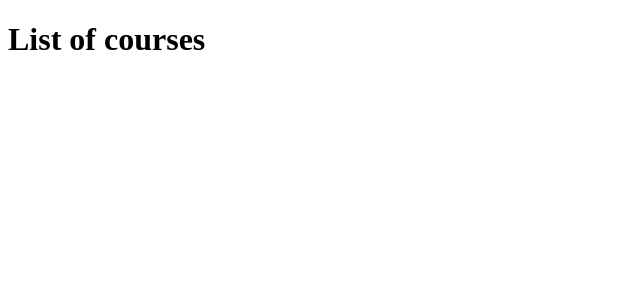
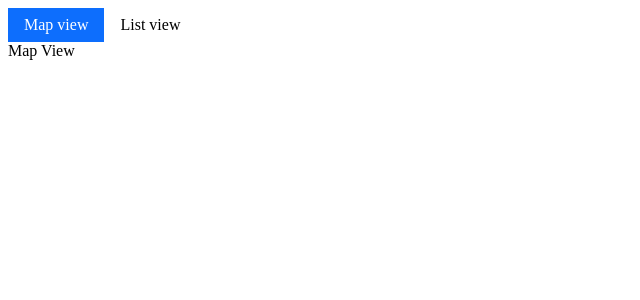
Before and after one commit to Mouhamet99/LetsAngular, an Angular app: page / in a window 1280 px wide. Shown: the top 300 px of the page, without its empty margins (0-640 px from the left). Built offline with nearby package versions, Linux system fonts and the light colour scheme.

Commit message:
ngSwitchCase

```diff
--- a/src/app/app.component.css
+++ b/src/app/app.component.css
@@ -0,0 +1 @@
+@import "~bootstrap/dist/css/bootstrap.css"
--- a/src/app/app.component.html
+++ b/src/app/app.component.html
@@ -1,9 +1,10 @@
-<div *ngIf="courses.length > 0 ; then coursesList else noCourses "></div>
+<ul class="nav nav-pills">
+  <li class="nav-item"><a class="nav-link"  [class.active]="viewMode == 'map'" (click)="viewMode = 'map'">Map view</a></li>
+  <li class="nav-item" ><a class="nav-link" [class.active]="viewMode == 'list'" (click)="viewMode = 'list'">List view</a></li>
+</ul>
 
-<ng-template #coursesList>
-  <h1>List of  courses</h1>
-</ng-template>
-
-<ng-template #noCourses>
-  <h1>Not courses yet</h1>
-</ng-template>
+<div [ngSwitch]="viewMode">
+  <p *ngSwitchCase="'map'">Map View </p>
+  <p *ngSwitchCase="'list'">List View </p>
+  <p *ngSwitchDefault>OtherWhise View </p>
+</div>
--- a/src/app/app.component.ts
+++ b/src/app/app.component.ts
@@ -8,4 +8,5 @@ import { Component } from '@angular/core';
 export class AppComponent {
   title = 'Hello World Angular';
   courses = [1, 2];
+  viewMode :string = "map";
 }
```
